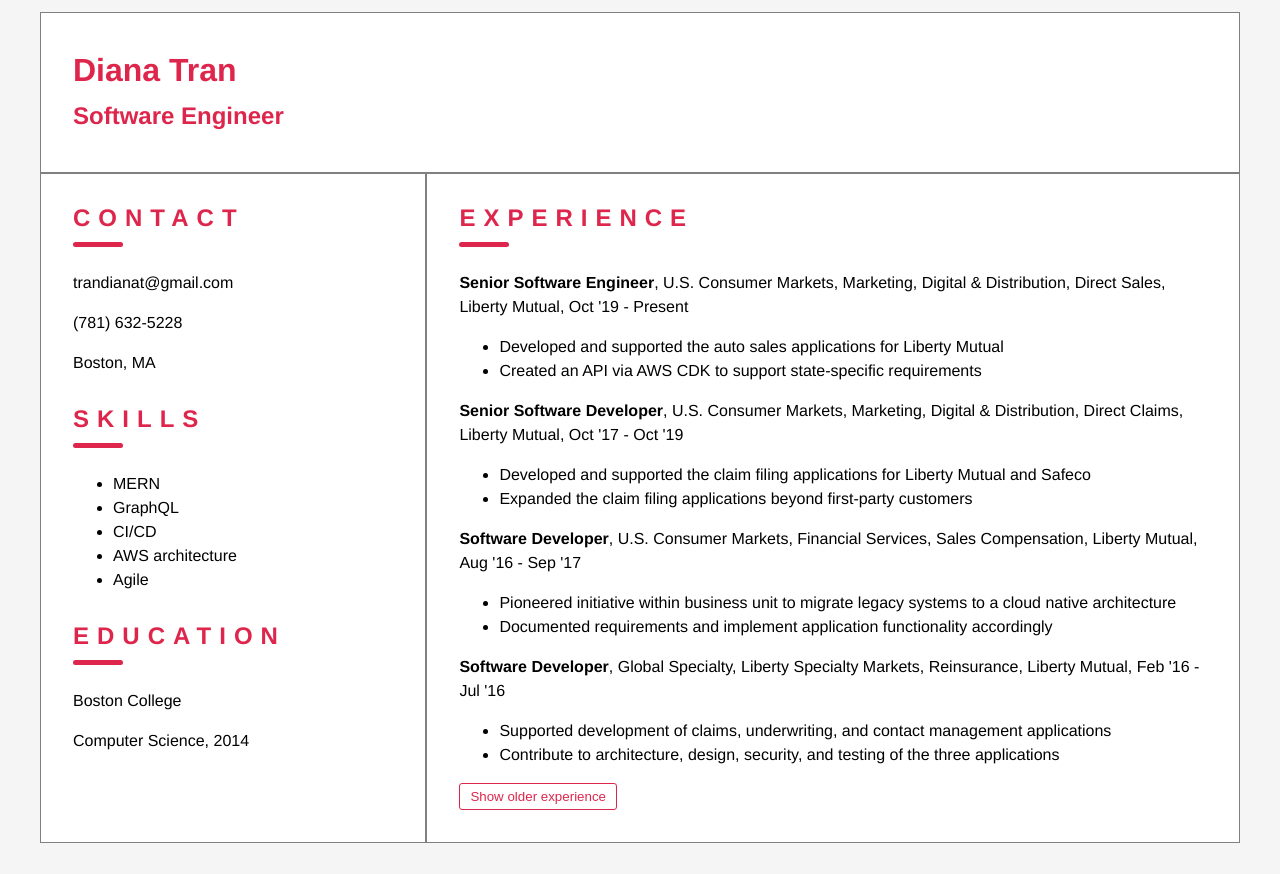
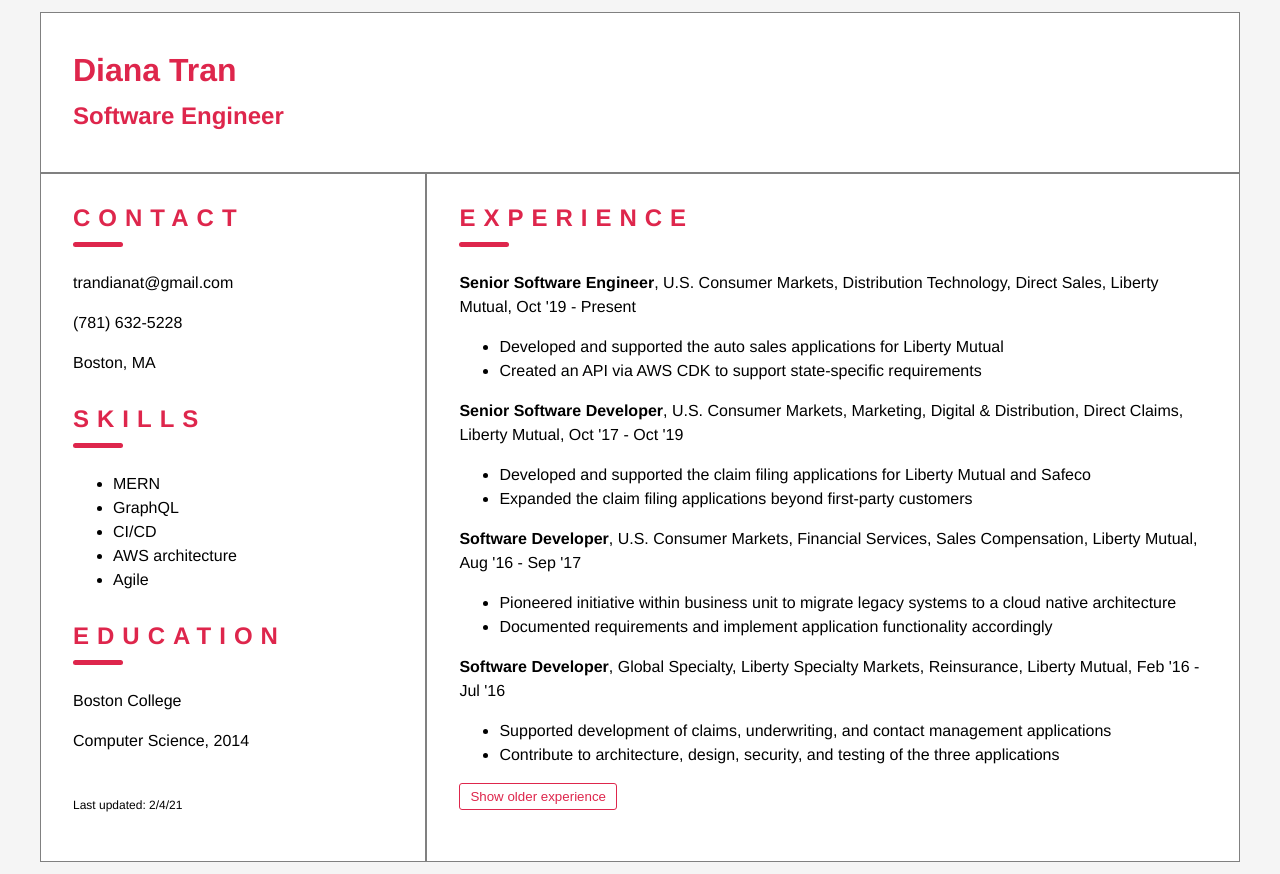
Before and after one commit to trandianat/resume, a React (Create React App) app: page / in a window 1280 px wide. Built offline with nearby package versions, Linux system fonts and the light colour scheme.

Commit message:
Updated department name

```diff
--- a/src/App/App.js
+++ b/src/App/App.js
@@ -46,6 +46,7 @@ const App = () => {
             <p>Boston College</p>
             <p>Computer Science, 2014</p>
           </div>
+          <p className="footnote">Last updated: 2/4/21</p>
         </div>
         <div className="column right-column">
           <div id="latest-experience">
--- a/src/App/App.scss
+++ b/src/App/App.scss
@@ -50,6 +50,11 @@ html {
                 }
             }
         }
+
+        .footnote {
+            font-size: .75rem;
+            padding-top: 1.5rem;
+        }
     }
 }
 
--- a/src/experiences.js
+++ b/src/experiences.js
@@ -2,7 +2,7 @@ export const latestExperiences = [
     {
         title: 'Senior Software Engineer',
         company: 'Liberty Mutual',
-        department: 'U.S. Consumer Markets, Marketing, Digital & Distribution, Direct Sales',
+        department: 'U.S. Consumer Markets, Distribution Technology, Direct Sales',
         length: 'Oct \'19 - Present',
         responsibilities: [
             'Developed and supported the auto sales applications for Liberty Mutual',
```
